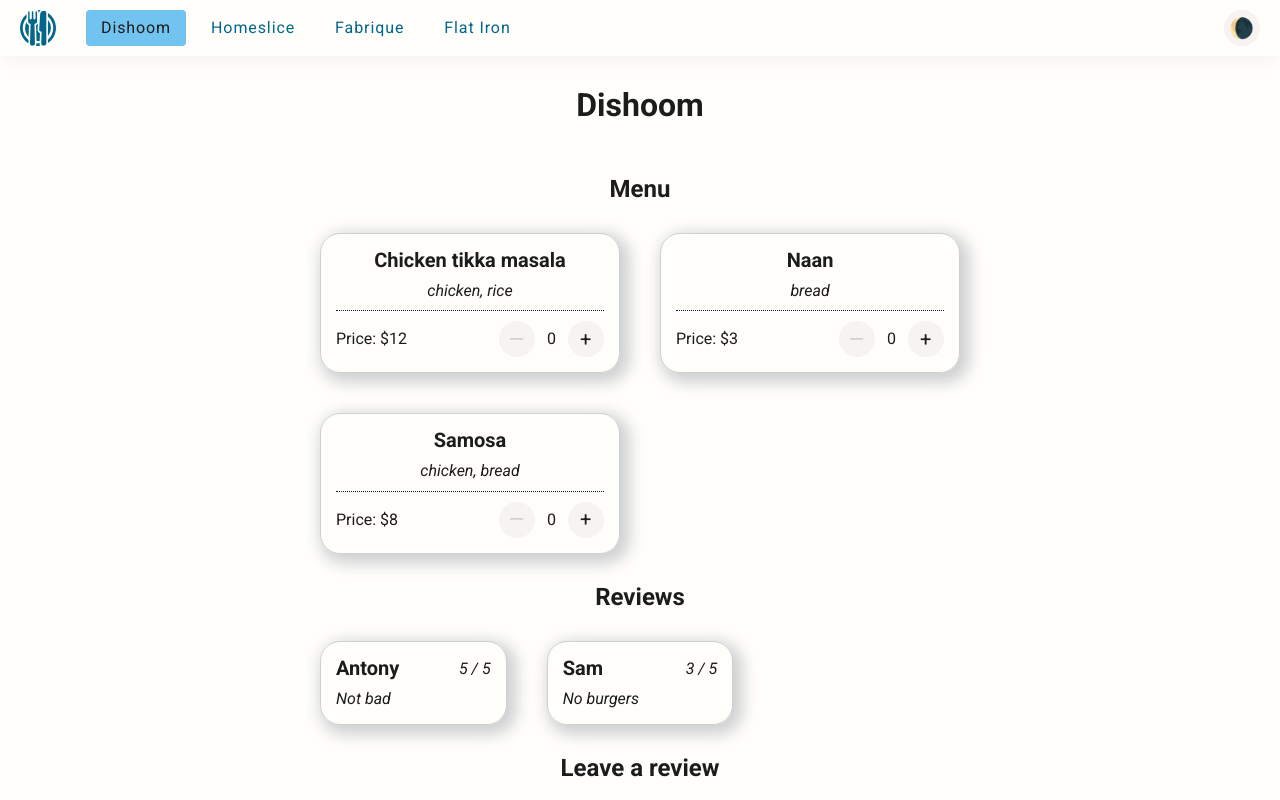
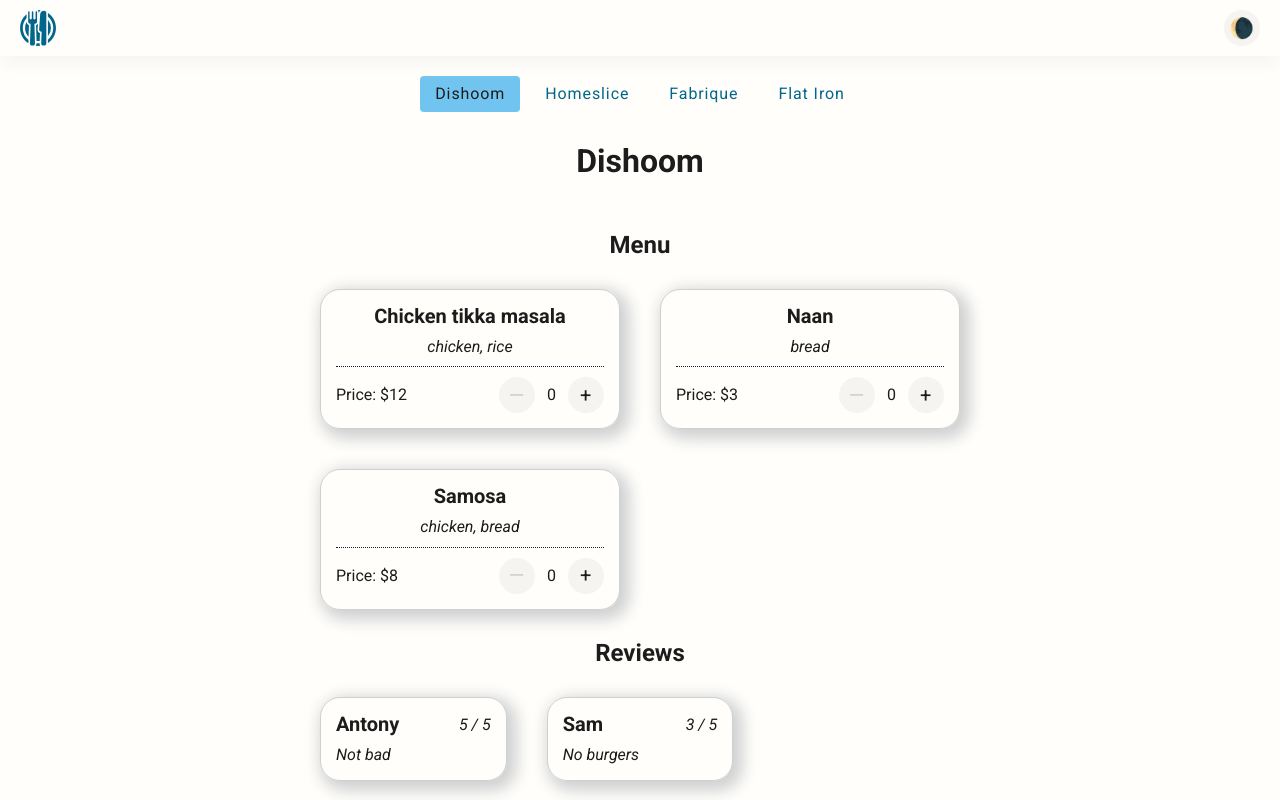
Before and after one commit to RedtigerAV/learnjs-react-course, a React (Vite) app: page / in a window 1280 px wide. Built offline with nearby package versions, Linux system fonts and the light colour scheme.

Commit message:
Lecture 5. HW. Refinement

```diff
--- /dev/null
+++ b/src/App.jsx
@@ -0,0 +1,10 @@
+import { ThemeProvider } from "./contexts/Theme"
+import { MainPage } from "./pages/MainPage/component"
+
+export const App = () => {
+    return (
+        <ThemeProvider>
+            <MainPage />
+        </ThemeProvider>
+    )
+}
--- a/src/components/Layout/component.jsx
+++ b/src/components/Layout/component.jsx
@@ -2,7 +2,6 @@
 import styles from './styles.module.scss';
 import { Footer } from "../Footer/component";
 import { Header } from "../Header/component";
-import { RestaurantTabs } from "../RestaurantTabs/component";
 import { useContext } from "react";
 import { ThemeContext } from "../../contexts/Theme";
 
@@ -11,15 +10,13 @@
 
     return (
         <div className={classNames(styles.root)} data-theme={theme}>
-            <Header className={classNames(styles.header)}>
-                <RestaurantTabs />
-            </Header>
+            <Header className={classNames(styles.header)} />
 
             <div className={classNames(styles.content)}>
                 {children}
             </div>
 
             <Footer className={classNames(styles.footer)} />
-        </div >
+        </div>
     )
 }
--- a/src/components/Layout/styles.module.scss
+++ b/src/components/Layout/styles.module.scss
@@ -18,6 +18,8 @@
 .header {
     position: sticky;
     top: 0;
+    z-index: 1;
+    margin-bottom: 2rem;
 }
 
 .footer {
--- a/src/components/Restaurant/styles.module.scss
+++ b/src/components/Restaurant/styles.module.scss
@@ -4,6 +4,7 @@
     gap: 1rem;
     align-items: center;
     padding: 1rem 0;
+    width: 100%;
 }
 
 .menu {
--- a/src/components/RestaurantTabs/component.jsx
+++ b/src/components/RestaurantTabs/component.jsx
@@ -1,13 +1,8 @@
 import classNames from "classnames";
 import { Button } from "../Button/component"
 import styles from './styles.module.scss';
-import { ActiveRestaurantIndexContext } from "../../contexts/ActiveRestaurantIndex";
-import { useContext } from "react";
-import { restaurants } from "../../constants/mock";
 
-export const RestaurantTabs = () => {
-    const { activeRestaurantIndex, setActiveRestaurantIndex } = useContext(ActiveRestaurantIndexContext);
-
+export const RestaurantTabs = ({ restaurants, activeRestaurantIndex, onRestaurantIndexSelected }) => {
     return (
         <div className={classNames(styles.root)}>
             {
@@ -17,7 +12,7 @@
                         title={restaurant.name}
                         appearance={activeRestaurantIndex === index ? 'flat' : 'basic'}
                         color="primary"
-                        onClick={() => setActiveRestaurantIndex(index)}
+                        onClick={() => onRestaurantIndexSelected(index)}
                     />)
             }
         </div>
--- a/src/contexts/ActiveRestaurantIndex.jsx
+++ /dev/null
@@ -1,10 +0,0 @@
-import React from 'react';
-import { useState } from 'react';
-
-export const ActiveRestaurantIndexContext = React.createContext();
-
-export const ActiveRestaurantIndexContextProvider = ({ children }) => {
-    const [activeRestaurantIndex, setActiveRestaurantIndex] = useState(0);
-
-    return <ActiveRestaurantIndexContext.Provider value={{ activeRestaurantIndex, setActiveRestaurantIndex }}>{children}</ActiveRestaurantIndexContext.Provider>;
-}
--- a/src/main.jsx
+++ b/src/main.jsx
@@ -1,17 +1,8 @@
 import ReactDOM from 'react-dom/client'
-import { MainPage } from './pages/MainPage/component';
-import { ThemeProvider } from './contexts/Theme';
-
+import { App } from './App';
 import './styles/index.scss';
-import { ActiveRestaurantIndexContextProvider } from './contexts/ActiveRestaurantIndex';
 
 const rootElement = document.getElementById('root');
 const root = ReactDOM.createRoot(rootElement);
 
-root.render(
-    <ThemeProvider>
-        <ActiveRestaurantIndexContextProvider>
-            <MainPage />
-        </ActiveRestaurantIndexContextProvider>
-    </ThemeProvider>
-);
+root.render(<App />);
--- a/src/pages/MainPage/component.jsx
+++ b/src/pages/MainPage/component.jsx
@@ -1,15 +1,23 @@
 import { restaurants } from '../../constants/mock';
 import { Restaurant } from '../../components/Restaurant/component';
-import { useContext } from 'react';
-import { ActiveRestaurantIndexContext } from '../../contexts/ActiveRestaurantIndex';
 import { Layout } from '../../components/Layout/component';
+import { RestaurantTabs } from '../../components/RestaurantTabs/component';
+import { useState } from 'react';
+import styles from './styles.module.scss';
+import classNames from 'classnames';
 
 export const MainPage = () => {
-    const { activeRestaurantIndex } = useContext(ActiveRestaurantIndexContext);
+    const [activeRestaurantIndex, setActiveRestaurantIndex] = useState(0);
 
     return (
         <Layout>
-            <Restaurant restaurant={restaurants[activeRestaurantIndex]} />
+            <div className={classNames(styles.root)}>
+                <RestaurantTabs
+                    restaurants={restaurants}
+                    activeRestaurantIndex={activeRestaurantIndex}
+                    onRestaurantIndexSelected={(index) => setActiveRestaurantIndex(index)} />
+                <Restaurant restaurant={restaurants[activeRestaurantIndex]} />
+            </div>
         </Layout>
     );
 }
--- /dev/null
+++ b/src/pages/MainPage/styles.module.scss
@@ -0,0 +1,6 @@
+.root {
+    display: flex;
+    flex-direction: column;
+    align-items: center;
+    width: 100%;
+}
```
